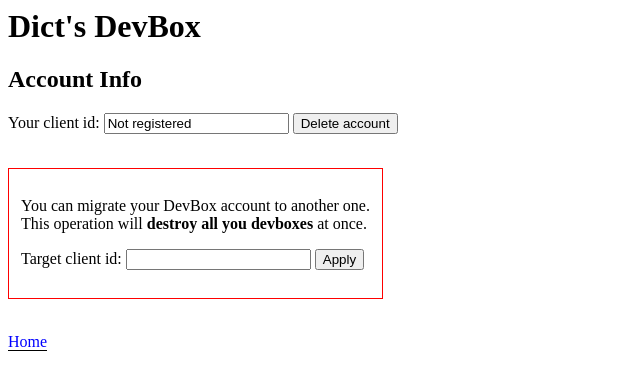
After one commit to DictXiong/DevBox, a Flask app: page /account in a window 1280 px wide. The commit adds this page. Shown: the top 390 px of the page, without its empty margins (0-640 px from the left). Run offline with Flask 2, Linux system fonts and the light colour scheme; data that the repository does not hold is empty; parts of the project's set-up code (start-up, migrations or seed data) failed here and were passed over.

Commit message:
feat: support account migr and remove

```diff
--- a/devbox/__init__.py
+++ b/devbox/__init__.py
@@ -12,7 +12,7 @@ from flask_socketio import SocketIO
 from .client import ClientManager
 
 # const
-APP_SITE="http://box1.ibd.ink"
+APP_SITE="http://vm1.box0.ibd.ink"
 
 # init global variables
 this_dir = os.path.dirname(os.path.realpath(__file__))
@@ -73,6 +73,11 @@ def hello_world():
 def webshell():
     return render_template("webshell.html")
 
+@app.route('/account')
+def account():
+    return render_template("account.html")
+
+
 @app.route('/register')
 def register():
     client_id = request.cookies.get("client_id")
@@ -117,6 +122,30 @@ def remove_box():
             return api_return(500)
     else:
         return api_return(403, "this box does not belong to you")
+
+@app.route('/migrate-client')
+def migrate_client():
+    client_id = request.cookies.get("client_id")
+    to_client_id = request.args.get("to_client_id")
+    if not to_client_id or not client.check_client(to_client_id):
+        return api_return(403)
+    if client_id and client.check_client(client_id):
+        if not client.purge_client(client_id):
+            return api_return(500)
+    resp = make_response(api_return(200))
+    resp.set_cookie("client_id", to_client_id, max_age = 34560000)
+    return resp
+
+@app.route('/remove-client')
+def remove_client():
+    client_id = request.cookies.get("client_id")
+    if not client_id or not client.check_client(client_id):
+        return api_return(403)
+    if not client.purge_client(client_id):
+        return api_return(500)
+    resp = make_response(api_return(200))
+    resp.set_cookie("client_id", "", max_age = 0)
+    return resp
 
 
 @socketio.on("pty-input", namespace="/webshell")
--- /dev/null
+++ b/devbox/templates/account.html
@@ -0,0 +1,83 @@
+<script src="https://cdn.staticfile.org/jquery/3.3.1/jquery.min.js"></script>
+<title>Dict's DevBox</title>
+<style>
+    tbody {
+      font-family: "Roboto Mono", "Ubuntu Mono", "Consolas", Courier, monospace;
+    }
+    a {
+        text-decoration: none;
+        color: blue;
+        padding-bottom: 0;
+        border-bottom: 1px black solid;
+        word-break: break-all;
+        word-wrap: break-word;
+    }
+</style>
+
+<h1>Dict's DevBox</h1>
+<h2>Account Info</h2>
+<p>Your client id: <input id="my-client-id" readonly="readonly"> <button id="delete-account">Delete account</button> <i id="del-resp"></i></p>
+<br/>
+<div style="border:1px solid red;padding:12px;display: inline-block">
+    <p>You can migrate your DevBox account to another one. <br/>This operation will <b>destroy all you devboxes</b> at once.</p>
+    <p>Target client id: <input id="targer-client-id">&nbsp;<button id="do-migrate">Apply</button></p>
+    <i id="migrate-resp"></i>
+</div>
+<br/><br/>
+<p><a href="./">Home</a></p>
+
+<script>
+function getCookie(name) {
+  const value = `; ${document.cookie}`;
+  const parts = value.split(`; ${name}=`);
+  if (parts.length === 2) return parts.pop().split(';').shift();
+}
+
+function isUUIDv4(value) {
+    value = value.toUpperCase();
+    return /^[0-9A-F]{8}-[0-9A-F]{4}-[4][0-9A-F]{3}-[89AB][0-9A-F]{3}-[0-9A-F]{12}$/i.test(value);
+}
+
+function migrate_account() {
+    var target_client_id = $('#targer-client-id').val();
+    if (!isUUIDv4(target_client_id)) {
+        $('#migrate-resp').text('Invalid client id');
+        return;
+    }
+    $.getJSON('migrate-client', {"to_client_id": target_client_id}, function(data) {
+        if (data['status'] == 200) {
+            $('#migrate-resp').text('Migrate success');
+            window.location.reload();
+        } else {
+            $('#migrate-resp').text('Migrate failed: ' + data['message']);
+        }
+    });
+}
+
+function delete_account() {
+    $.getJSON('remove-client', function(data) {
+        if (data['status'] == 200) {
+            $('#del-resp').text('Delete success');
+            window.location.reload();
+        } else {
+            $('#del-resp').text('Delete failed: ' + data['message']);
+        }
+    });
+}
+
+$(document).ready(function() {
+    client_id = getCookie('client_id');
+    if (client_id) {
+        $('#my-client-id').val(client_id);
+    } else {
+        $('#my-client-id').val('Not registered');
+    }
+    $('#do-migrate').click(function() {
+        migrate_account();
+    });
+    $('#delete-account').click(function() {
+        delete_account();
+    });
+});
+
+</script>
--- a/devbox/templates/index.html
+++ b/devbox/templates/index.html
@@ -51,6 +51,8 @@
 </div>
 <div id="loading">Loading...</div>
 <div id="op-resp"></div>
+<br/>
+<p><a href="./account">Manager Account</a></p>
 
 <script>
 function list_box(){
```
Also changed, not shown: devbox/client.py (+12 -0 lines).
